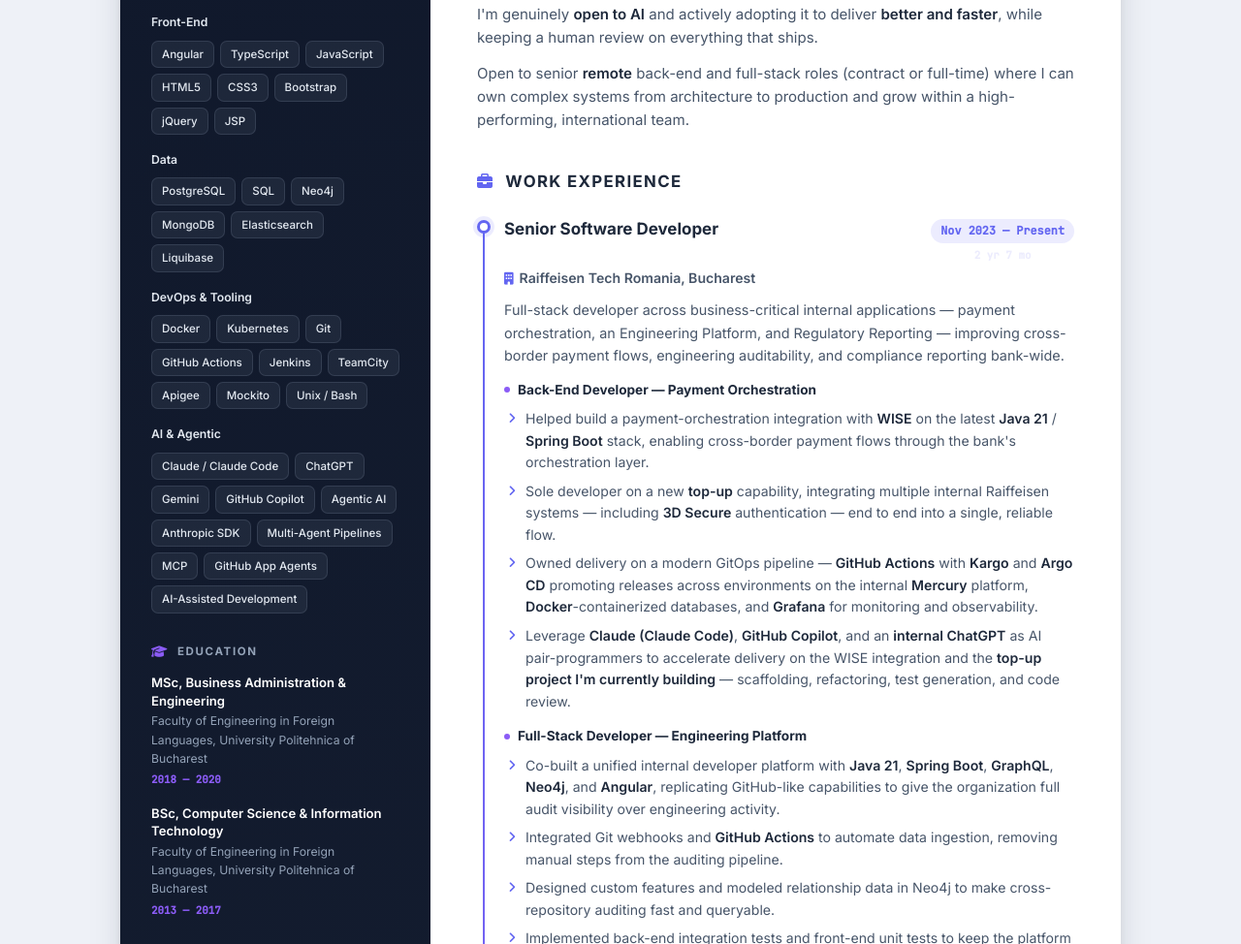
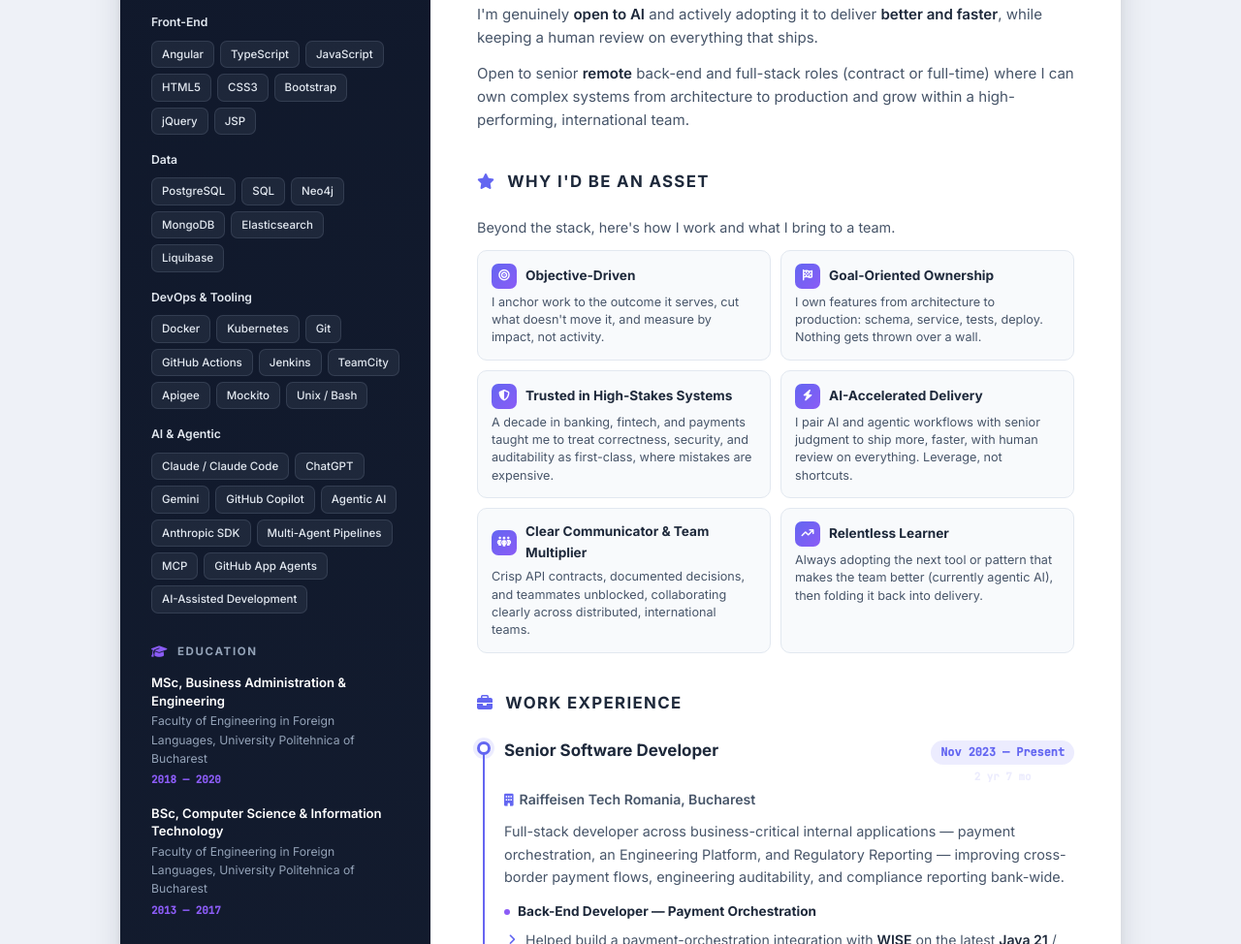
Before and after one commit to stefanrosu201/stefanrosu201.github.io, a plain HTML site: page index.html in a window 1280 px wide. Shown: the part 801-1775 px from the top of the page at 97% size. Drawn offline with Linux system fonts and the light colour scheme.

Commit message:
Update index.html

```diff
--- a/index.html
+++ b/index.html
@@ -515,6 +515,30 @@
         .proj-name { font-size: .92rem; font-weight: 700; color: var(--text); }
         .proj-time { font-size: .7rem; color: var(--text-faint); font-family: 'JetBrains Mono', monospace; }
         .proj-desc { font-size: .84rem; color: var(--text-soft); margin: 0; }
+
+        /* Why I'd be an asset */
+        .strengths { display: grid; grid-template-columns: repeat(2, 1fr); gap: 10px; }
+        .strength {
+            background: var(--surface-2);
+            border: 1px solid var(--border);
+            border-radius: var(--radius-sm);
+            padding: 13px 14px;
+            transition: transform .2s ease, box-shadow .2s ease, border-color .2s ease;
+        }
+        .strength:hover { transform: translateY(-2px); box-shadow: var(--shadow); border-color: var(--accent); }
+        .strength-head { display: flex; align-items: center; gap: 9px; margin-bottom: 5px; }
+        .strength-ico {
+            width: 26px; height: 26px;
+            border-radius: 7px;
+            background: var(--accent-grad);
+            color: #fff;
+            display: grid; place-items: center;
+            font-size: .72rem;
+            flex-shrink: 0;
+        }
+        .strength-title { font-size: .85rem; font-weight: 700; color: var(--text); }
+        .strength p { font-size: .79rem; line-height: 1.45; color: var(--text-soft); margin: 0; }
+        @media (max-width: 720px) { .strengths { grid-template-columns: 1fr; } }
         .proj-tech { margin-top: 10px; font-size: .72rem; color: var(--text-faint); font-family: 'JetBrains Mono', monospace; display: flex; align-items: center; gap: 7px; }
         .proj-tech i { color: var(--accent); }
         .proj-ai { margin-top: 12px; display: inline-flex; align-items: center; gap: 6px; font-size: .68rem; font-weight: 600; letter-spacing: .02em; color: #fff; background: var(--accent-grad); border-radius: 30px; padding: 4px 11px; }
@@ -845,6 +869,56 @@
                 <p>Right now, I'm increasingly building with <b>AI</b> across both my <b>personal and professional projects</b>. On side projects I run a full <b>agentic</b> setup — a <b>Claude (Claude Code)</b> pipeline of role-based agents — analyst, architect, developer, reviewer, team-lead — each operating as its own <b>GitHub App</b> across branches, pull requests, and releases. At work I use AI tools as pair-programmers to accelerate delivery, so in both settings I scope and steer the work while AI handles much of the execution.</p>
                 <p>I'm genuinely <b>open to AI</b> and actively adopting it to deliver <b>better and faster</b>, while keeping a human review on everything that ships.</p>
                 <p>Open to senior <b>remote</b> back-end and full-stack roles (contract or full-time) where I can own complex systems from architecture to production and grow within a high-performing, international team.</p>
+            </section>
+
+            <!-- Why I'd be an asset -->
+            <section>
+                <h2 class="section-title"><i class="fas fa-star"></i> Why I'd Be an Asset</h2>
+                <p class="job-intro">Beyond the stack, here's how I work and what I bring to a team.</p>
+                <div class="strengths">
+                    <div class="strength">
+                        <div class="strength-head">
+                            <span class="strength-ico"><i class="fas fa-bullseye"></i></span>
+                            <div class="strength-title">Objective-Driven</div>
+                        </div>
+                        <p>I anchor work to the outcome it serves, cut what doesn't move it, and measure by impact, not activity.</p>
+                    </div>
+                    <div class="strength">
+                        <div class="strength-head">
+                            <span class="strength-ico"><i class="fas fa-flag-checkered"></i></span>
+                            <div class="strength-title">Goal-Oriented Ownership</div>
+                        </div>
+                        <p>I own features from architecture to production: schema, service, tests, deploy. Nothing gets thrown over a wall.</p>
+                    </div>
+                    <div class="strength">
+                        <div class="strength-head">
+                            <span class="strength-ico"><i class="fas fa-shield-halved"></i></span>
+                            <div class="strength-title">Trusted in High-Stakes Systems</div>
+                        </div>
+                        <p>A decade in banking, fintech, and payments taught me to treat correctness, security, and auditability as first-class, where mistakes are expensive.</p>
+                    </div>
+                    <div class="strength">
+                        <div class="strength-head">
+                            <span class="strength-ico"><i class="fas fa-bolt"></i></span>
+                            <div class="strength-title">AI-Accelerated Delivery</div>
+                        </div>
+                        <p>I pair AI and agentic workflows with senior judgment to ship more, faster, with human review on everything. Leverage, not shortcuts.</p>
+                    </div>
+                    <div class="strength">
+                        <div class="strength-head">
+                            <span class="strength-ico"><i class="fas fa-people-group"></i></span>
+                            <div class="strength-title">Clear Communicator &amp; Team Multiplier</div>
+                        </div>
+                        <p>Crisp API contracts, documented decisions, and teammates unblocked, collaborating clearly across distributed, international teams.</p>
+                    </div>
+                    <div class="strength">
+                        <div class="strength-head">
+                            <span class="strength-ico"><i class="fas fa-arrow-trend-up"></i></span>
+                            <div class="strength-title">Relentless Learner</div>
+                        </div>
+                        <p>Always adopting the next tool or pattern that makes the team better (currently agentic AI), then folding it back into delivery.</p>
+                    </div>
+                </div>
             </section>
 
             <!-- Experience -->
```
